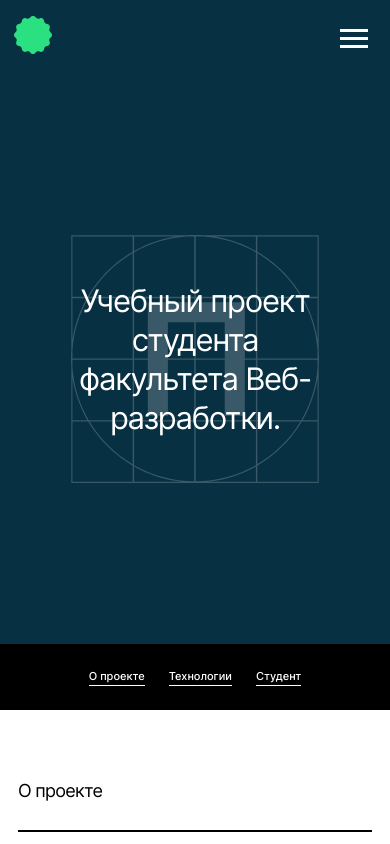
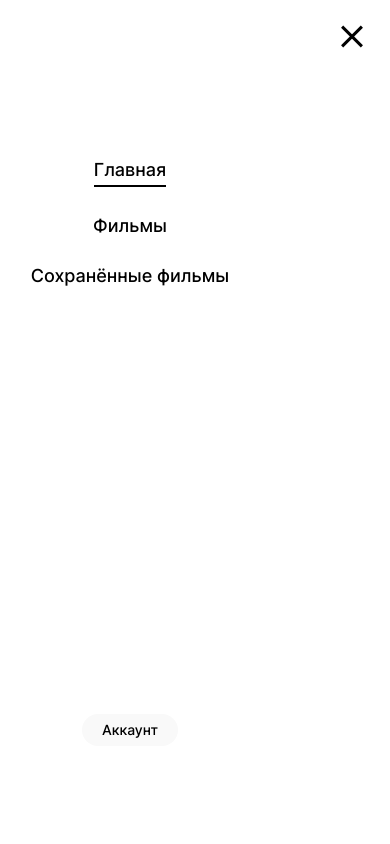
Before and after one commit to eugene-fox/movies-explorer-frontend, a React (Create React App) app: page / in a window 390 px wide. Both pictures are taken after a click on the element 354 px from the left and 37 px from the top of the page. Shown: the top 844 px of the page. Built offline with nearby package versions, Linux system fonts and the light colour scheme.

Commit message:
feat/ added functional for burger menu

```diff
--- a/src/components/BurgerMenu/BurgerMenu.css
+++ b/src/components/BurgerMenu/BurgerMenu.css
@@ -1,4 +1,8 @@
-burger-menu__icon {
+.burger-menu__icon {
+  display: none;
+}
+
+.burger-menu__overlay {
   display: none;
 }
 
@@ -13,6 +17,7 @@ burger-menu__icon {
     width: 44px;
     height: 44px;
     transition: opacity .2s;
+    z-index: 25;
   }
   .burger-menu__icon::before {
     content: "";
@@ -40,7 +45,100 @@ burger-menu__icon {
     height: 3px;
     top: 22px;
   }
+  .burger-menu__icon_active{
+    position: fixed;
+    top: 14px;
+    right: 16px;
+  }
+  .burger-menu__icon_active::before {
+    background: #000000;
+    top: 21px;
+    transform: rotate(45deg);
+  }
+  .burger-menu__icon_active::after {
+    background: #000000;
+    bottom: 20px;
+    transform: rotate(-45deg);
+  }
+  .burger-menu__line_active {
+    transform: scale(0);
+  }
 
+  .burger-menu__overlay {
+    display: none;
+    position: fixed;
+    top: 0;
+    right: 0;
+    left: 0;
+    bottom: 0;
+    background: rgb(0%, 0%, 0%, .3);
+    z-index: 10;
+  }
+  .burger-menu__overlay_active {
+    display: block;
+  }
+  .burger-menu__container {
+    display: flex;
+    position: fixed;
+    width: 520px;
+    height: 100vh;
+    background: #FFFFFF;
+    top: 0;
+    right: 0;
+    z-index: 20;
+    flex-direction: column;
+    justify-content: space-between;
+    align-items: center;
+  }
+  .burger-menu__links-list {
+    display: flex;
+    flex-direction: column;
+    margin: 159px 0 0 0;
+    padding: 0;
+    list-style: none;
+    align-items: center;
+  }
+  .burger-menu__link {
+    display: block;
+    font-family: 'Inter', Arial, Helvetica, sans-serif;
+    font-style: normal;
+    font-weight: 500;
+    font-size: 18px;
+    line-height: 22px;
+    text-align: center;
+    color: #000000;
+    text-decoration: none;
+    margin: 0 0 28px;
+    transition: opacity .2s;
+  }
+  .burger-menu__link:hover {
+    opacity: .7;
+  }
+  .burger-menu__link_active {
+    padding-bottom: 4px;
+    border-bottom: 2px solid #000000;
+  }
+  .burger-menu__profile-link {
+    display: block;
+    cursor: pointer;
+    background: #F9F9F9;
+    border-radius: 20px;
+    font-family: 'Inter', Arial, Helvetica, sans-serif;
+    font-style: normal;
+    font-weight: 500;
+    font-size: 14px;
+    line-height: 16px;
+    align-items: center;
+    text-align: center;
+    color: #000000;
+    text-decoration: none;
+    margin: 0 0 98px;
+    padding: 8px 20px;
+    transition: opacity .2s;
+  }
+  .burger-menu__profile-link:hover {
+    opacity: .7;
+  }
 }
 
 @media screen and (max-width: 480px) {}
--- a/src/components/BurgerMenu/BurgerMenu.jsx
+++ b/src/components/BurgerMenu/BurgerMenu.jsx
@@ -1,9 +1,40 @@
+import { useState } from 'react';
 import './BurgerMenu.css'
+import { NavLink } from 'react-router-dom';
 
 export const BurgerMenu = () => {
+
+  const[burgerMenuDisplay, setBurgerMenuDisplay] = useState(false);
+
+  const toggleBurgerMenuDisplay = () => {
+    setBurgerMenuDisplay(!burgerMenuDisplay)
+  }
+
   return (
-   <div className="burger-menu__icon">
-     <span className="burger-menu__line"></span>
-   </div>
+    <>
+      <div
+        className={`burger-menu__overlay ${burgerMenuDisplay ? 'burger-menu__overlay_active' : ''}`}>
+        <nav className="burger-menu__container">
+          <ul className="burger-menu__links-list">
+            <li>
+              <NavLink className="burger-menu__link" activeClassName="burger-menu__link_active" to="/">Главная</NavLink>
+            </li>
+            <li>
+              <NavLink className="burger-menu__link" activeClassName="burger-menu__link_active" to="/movies">Фильмы</NavLink>
+            </li>
+            <li>
+              <NavLink className="burger-menu__link" activeClassName="burger-menu__link_active" to="/saved-movies">Сохранённые фильмы</NavLink>
+            </li>
+          </ul>
+          <NavLink className="burger-menu__profile-link" to="/profile">Аккаунт</NavLink>
+        </nav>
+      </div>
+      <div
+        className={`burger-menu__icon ${burgerMenuDisplay ? 'burger-menu__icon_active' : ''}`}
+        onClick={toggleBurgerMenuDisplay}
+      >
+        <span className={`burger-menu__line ${burgerMenuDisplay ? 'burger-menu__line_active' : ''}`} />
+      </div>
+    </>
   )
 }
--- a/src/components/Header/Header.css
+++ b/src/components/Header/Header.css
@@ -4,6 +4,7 @@
 }
 
 .header__container {
+  position: relative;
   display: flex;
   justify-content: space-between;
   align-items: center;
--- a/src/components/Header/Header.jsx
+++ b/src/components/Header/Header.jsx
@@ -13,8 +13,9 @@ export function Header({ isLoginIn }) {
         <div className="header__navigation-wrapper">
           {isLoginIn ? <AuthorizedUserNav /> : ''}
           <AuthNavigation isLoginIn={isLoginIn} />
-          {isLoginIn ? <BurgerMenu /> : ''}
         </div>
+        {isLoginIn ? <BurgerMenu /> : ''}
+
       </div>
     </header>
   )
```
